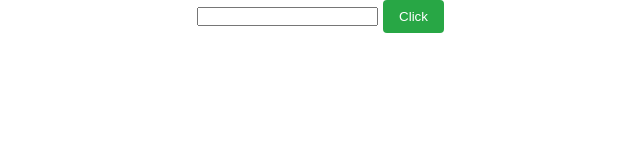
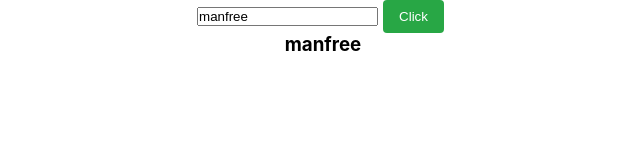
Before and after one commit to mukilathuruvan/frenzo-react, a React (Create React App) app in the folder my-app/: page / in a window 1280 px wide. Shown: the top 160 px of the page, without its empty margins (317-957 px from the left). Built offline with nearby package versions, Linux system fonts and the light colour scheme.

Commit message:
controlled elements

```diff
--- a/my-app/src/components/MyInput.jsx
+++ b/my-app/src/components/MyInput.jsx
@@ -1,16 +1,19 @@
-import React from "react";
+import React, { useState } from "react";
 import Button from "./Button";
 const MyInput = () => {
-  const getValue = () => {
-    console.log(document.getElementById("name-input").value);
-  };
-
+  const [name, setName] = useState("manfree");
+  const handleChange = (e) => setName(e.target.value);
   return (
     <div>
-      <input type="text" id="name-input" />
-      <Button variant={"secondary"} size={"lg"} rounded handler={getValue}>
+      <input type="text" value={name} onChange={handleChange} />
+      <Button
+        variant={"secondary"}
+        size={"lg"}
+        rounded
+        handler={() => console.log(name)}>
         Click
       </Button>
+      <h3>{name}</h3>
     </div>
   );
 };
```
